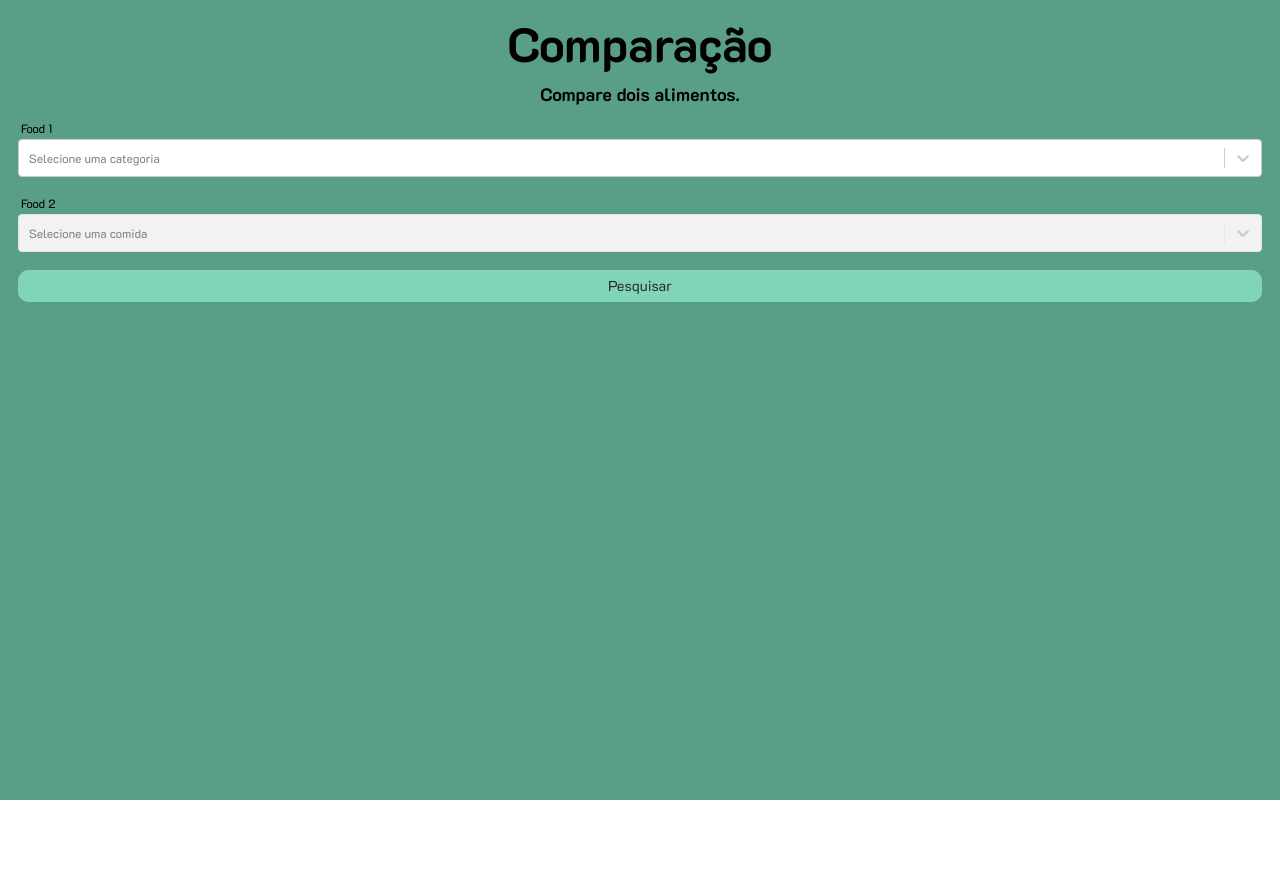
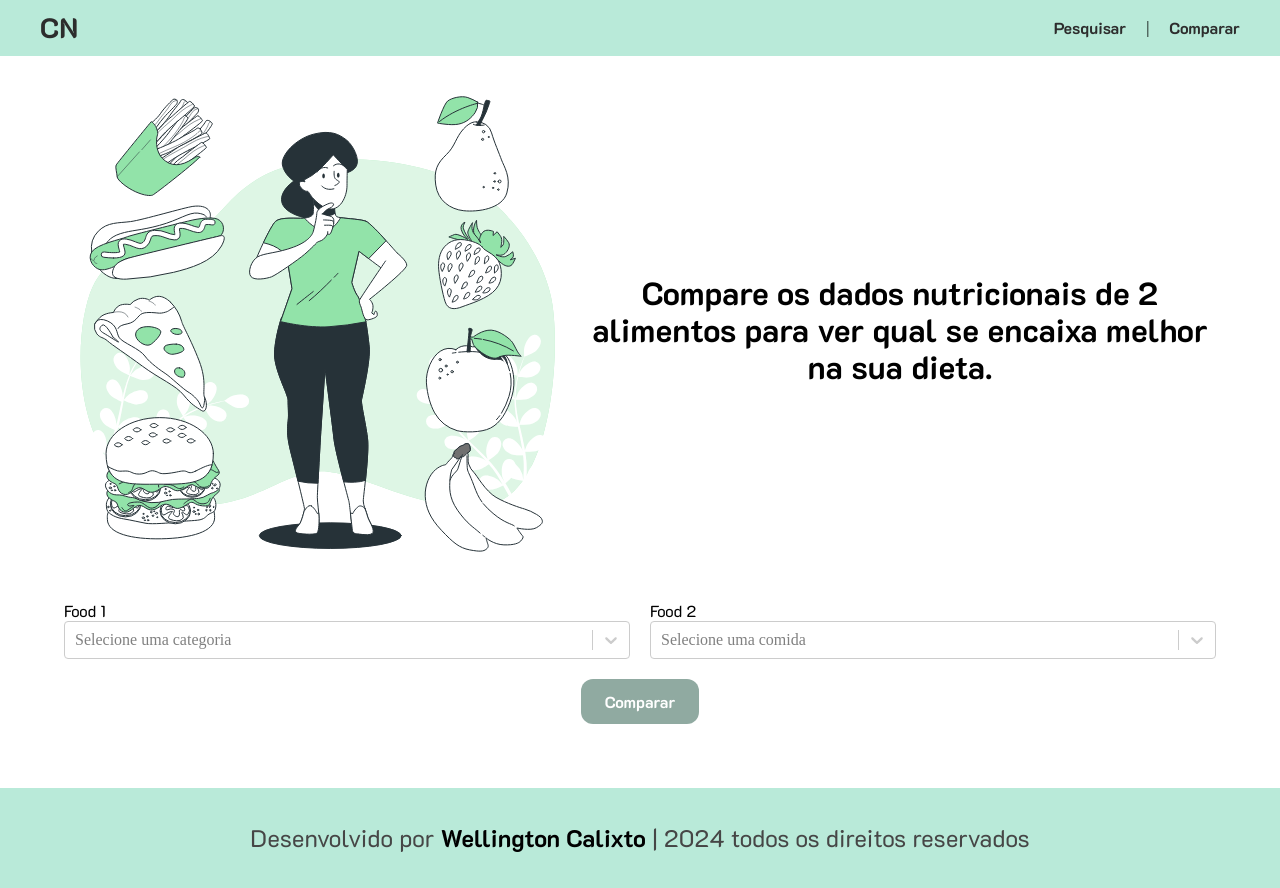
Before and after one commit to wellingtoncalixto/alimentos-comparador, a React (Vite) app: page /comparison in a window 1280 px wide. Before the commit the page ends 800 px from the top, so only its background shows below. Built offline with nearby package versions, Linux system fonts and the light colour scheme; no server answers.

Commit message:
Criação da tela de comparison e ajustes no footer

```diff
--- a/css/css-reset.css
+++ b/css/css-reset.css
@@ -11,7 +11,7 @@
 }
 
 html {
-  font-size: 12px;
+  font-size: 16px;
 }
 
 html::-webkit-scrollbar {
--- a/src/components/footer/FooterComponent.module.css
+++ b/src/components/footer/FooterComponent.module.css
@@ -1,5 +1,5 @@
 footer {
-  height: var(--global-space-200);
+  height: var(--global-space-100);
   width: 100%;
   display: flex;
   justify-content: center;
@@ -7,6 +7,7 @@ footer {
   background-color: var(--global-color-g1);
   position: relative;
   bottom: 0;
+  padding: var(--global-space-12) var(--global-space-24);
 }
 
 .footerMessage {
@@ -15,10 +16,6 @@ footer {
   text-align: center;
 }
 
-.footerMessage span {
-  white-space: nowrap;
-}
-
 .boldMessage {
   color: var(--global-color-black);
   font-weight: var(--font-weight-bold);
--- a/src/pages/comparison/Comparison.jsx
+++ b/src/pages/comparison/Comparison.jsx
@@ -1,9 +1,13 @@
 import React from "react";
 import style from "./Comparison.module.css";
 import ComparisonSvg from "../../assets/comparison-icon.svg?react";
+import OptionsSvg from "../../assets/options.svg?react";
 
 import api from "../../api/Api";
 import Select from "react-select";
+import FooterComponent from "../../components/footer/FooterComponent";
+import TableComponent from "../../components/table/TableComponent";
+import HeaderComponent from "../../components/header/HeaderComponent";
 
 const Comparison = () => {
   const [foodsOptions, setFoodsOptions] = React.useState([]);
@@ -48,12 +52,18 @@ const Comparison = () => {
 
   if (loading) return <h1>Carregando...</h1>;
   return (
+    <>
+      <HeaderComponent />
       <section className={style.comparisonSection}>
-      <h1 className={`${style.comparisonTitle} display-1`}>Comparação</h1>
+        <OptionsSvg className={style.comparisonSvgOption} />
         <h2 className={`${style.comparisonSubTitle} heading-3`}>
-        Compare dois alimentos.
+          Compare os dados nutricionais de 2 alimentos para ver qual se encaixa
+          melhor na sua dieta.
         </h2>
-      <form className={style.comparisonForm} onSubmit={(e) => handleSubmit(e)}>
+        <form
+          className={style.comparisonForm}
+          onSubmit={(e) => handleSubmit(e)}
+        >
           <div
             className={`${style.comparisonSelectContainer} ${style.comparisonSelectCategoria}`}
           >
@@ -64,7 +74,6 @@ const Comparison = () => {
               Food 1
             </label>
             <Select
-            className={`${style.comparisonSelect} label-1`}
               id="categoriaSelect"
               name="categoriaSelect"
               placeholder="Selecione uma categoria"
@@ -82,13 +91,11 @@ const Comparison = () => {
               Food 2
             </label>
             <Select
-            className={`${style.comparisonSelect} label-1`}
               id="foodSelect"
               name="foodSelect"
               options={foodsOptions}
               placeholder="Selecione uma comida"
               onChange={(choice) => setFood2Selected(choice.value)}
-            isDisabled={foodsOptions.length === 0 ? true : false}
             />
           </div>
           <button
@@ -96,107 +103,32 @@ const Comparison = () => {
             type="submit"
             disabled={!food1Selected && !food2Selected ? true : false}
           >
-          Pesquisar
+            Comparar
           </button>
         </form>
         {foodData1 && foodData2 && (
-        <div className={style.comparisonTableContainer}>
-          <table>
-            <tr>
-              <th
-                className={`${style.comparisonTableTitle} label-1`}
-                colSpan={"2"}
-              >
-                {foodData1.name}
-              </th>
-            </tr>
-            <tr>
-              <th></th>
-              <th className={`${style.data} label-1`}>100 g</th>
-            </tr>
-            <tr>
-              <td className="label-1">Valor Energético (Kcal)</td>
-              <td className={`${style.data} label-1`}>
-                {foodData1.nutrients.kcal || "0"}
-              </td>
-            </tr>
-            <tr>
-              <td className="label-1">Carboidratos (g)</td>
-              <td className={`${style.data} label-1`}>
-                {foodData1.nutrients.carbohydrates || "0"}
-              </td>
-            </tr>
-            <tr>
-              <td className="label-1">Proteínas (g)</td>
-              <td className={`${style.data} label-1`}>
-                {foodData1.nutrients.protein || "0"}
-              </td>
-            </tr>
-            <tr>
-              <td className="label-1">Fibras alimentares (g)</td>
-              <td className={`${style.data} label-1`}>
-                {foodData1.nutrients.dietaryFiber || "0"}
-              </td>
-            </tr>
-            <tr>
-              <td className="label-1">Sódio (mg)</td>
-              <td className={`${style.data} label-1`}>
-                {foodData1.nutrients.sodium || "0"}
-              </td>
-            </tr>
-          </table>
-          <ComparisonSvg className={style.comparisonIcon} />
-          <table>
-            <tr>
-              <th
-                className={`${style.comparisonTableTitle} label-1`}
-                colSpan={"2"}
-              >
-                {foodData2.name}
-              </th>
-            </tr>
-            <tr>
-              <th></th>
-              <th className={`${style.data} label-1`}>100 g</th>
-            </tr>
-            <tr>
-              <td className="label-1">Valor Energético (Kcal)</td>
-              <td className={`${style.data} label-1`}>
-                {foodData2.nutrients.kcal || "0"}
-              </td>
-            </tr>
-            <tr>
-              <td className="label-1">Carboidratos (g)</td>
-              <td className={`${style.data} label-1`}>
-                {foodData2.nutrients.carbohydrates || "0"}
-              </td>
-            </tr>
-            <tr>
-              <td className="label-1">Proteínas (g)</td>
-              <td className={`${style.data} label-1`}>
-                {foodData2.nutrients.protein || "0"}
-              </td>
-            </tr>
-            <tr>
-              <td className="label-1">Fibras alimentares (g)</td>
-              <td className={`${style.data} label-1`}>
-                {foodData2.nutrients.dietaryFiber || "0"}
-              </td>
-            </tr>
-            <tr>
-              <td className="label-1">Sódio (mg)</td>
-              <td className={`${style.data} label-1`}>
-                {foodData2.nutrients.sodium || "0"}
-              </td>
-            </tr>
-          </table>
-          <p className="label-1">
+          <>
+            <span className={style.comparisonDiviser}></span>
+            <div className={style.comparisonResultContainer}>
+              <TableComponent
+                data={foodData1}
+                className={style.comparisonTable1}
+              />
+              <ComparisonSvg className={style.comparisonSvgIcon} />
+              <TableComponent
+                data={foodData2}
+                className={style.comparisonTable2}
+              />
+              <p className={`${style.resultMessage} label-1`}>
                 Obs: Todos os dados são referente a quarta edição da tabela TACO
                 (Tabela Brasileira de Composição de Alimentos)
               </p>
             </div>
+          </>
         )}
       </section>
+      <FooterComponent />
+    </>
   );
 };
 
--- a/src/pages/comparison/Comparison.module.css
+++ b/src/pages/comparison/Comparison.module.css
@@ -1,66 +1,171 @@
 .comparisonSection {
-  width: 100vw;
-  min-height: 100vh;
+  width: 100%;
+  min-height: calc(100vh - var(--global-space-100));
   max-height: max-content;
   display: flex;
   flex-direction: column;
   gap: var(--global-space-20);
   padding: var(--global-space-24);
-  background-color: var(--global-color-g6);
+  position: relative;
+  background-color: var(--global-color-white);
 }
 
-.comparisonTitle {
-  text-align: center;
+.comparisonSvgOption {
+  width: 100%;
+  height: 250px;
 }
 
 .comparisonSubTitle {
   text-align: center;
 }
 
-.comparisonTableTitle {
-  font-size: 130%;
-}
-
 .comparisonForm {
   display: flex;
   flex-direction: column;
-  gap: var(--global-space-24);
-}
-
-.comparisonSelectContainer {
-  display: flex;
-  flex-direction: column;
-  justify-content: center;
-}
-
-.comparisonSelectLabel {
-  margin-bottom: var(--global-space-04);
-  margin-left: var(--global-space-04);
+  gap: var(--global-space-20);
 }
 
 .comparisonFormButton {
-  border: none;
-  cursor: pointer;
-  height: 32px;
-  background-color: var(--global-color-g4);
+  border: 0;
+  background-color: var(--global-color-g7);
+  width: max-content;
+  height: max-content;
+  padding: var(--global-space-12) var(--global-space-24);
   border-radius: var(--global-space-12);
-  color: var(--global-color-c2);
-  font-size: 120%;
-  transition: background-color 0.3s;
+  color: var(--global-color-white);
+  margin: 0 auto;
+  font-weight: var(--font-weight-bold);
 }
 
-.comparisonFormButton:hover {
-  background-color: var(--global-color-g1);
+.comparisonFormButton:hover:not(:disabled) {
+  background-color: var(--global-color-g5);
+  color: var(--global-color-c3);
 }
 
-.comparisonTableContainer {
+.comparisonFormButton:disabled {
+  opacity: 0.5;
+  cursor: not-allowed;
+}
+
+.comparisonDiviser {
+  height: 2px;
+  width: 100%;
+  background-color: var(--global-color-g6);
+}
+
+.comparisonResultContainer {
   display: flex;
   flex-direction: column;
-  justify-content: center;
-  align-items: center;
-  gap: var(--global-space-40);
+  gap: var(--global-space-20);
 }
 
-.comparisonIcon {
+.comparisonSvgIcon {
   transform: rotate(-45deg);
+  margin: 0 auto;
 }
+
+.comparisonSvgIcon path {
+  stroke: var(--global-color-g7);
+}
+
+.resultMessage {
+  align-self: center;
+  text-align: center;
+
+  margin-top: var(--global-space-20);
+}
+
+@media screen and (min-width: 768px) {
+  .comparisonSection {
+    display: grid;
+    grid-template-areas:
+      "img subTitle"
+      "form form"
+      "line line"
+      "result result";
+    grid-template-rows: repeat(3, max-content) 1fr;
+  }
+
+  .comparisonSubTitle {
+    grid-area: subTitle;
+    align-self: center;
+  }
+
+  .comparisonSvgOption {
+    grid-area: img;
+  }
+
+  .comparisonForm {
+    grid-area: form;
+    display: grid;
+    grid-template-columns: 1fr 1fr;
+    grid-template-rows: max-content max-content;
+  }
+
+  .comparisonFormButton {
+    grid-column: 1/3;
+  }
+
+  .comparisonDiviser {
+    grid-area: line;
+  }
+
+  .comparisonResultContainer {
+    grid-area: result;
+    display: grid;
+    height: 100%;
+    grid-template-areas:
+      "table1 svgIcon table2"
+      "text text text";
+    grid-template-rows: repeat(2, max-content);
+    align-items: center;
+    align-content: center;
+  }
+
+  .comparisonTable1 {
+    grid-area: table1;
+  }
+
+  .comparisonTable2 {
+    grid-area: table2;
+  }
+
+  .comparisonSvgIcon {
+    grid-area: svgIcon;
+    transform: rotate(45deg);
+    height: var(--global-space-60);
+    width: var(--global-space-60);
+  }
+
+  .resultMessage {
+    grid-area: text;
+  }
+}
+
+@media screen and (min-width: 992px) {
+  .comparisonSection {
+    display: grid;
+    grid-template-areas:
+      "img img subTitle"
+      "form form form"
+      "line line line"
+      "result result result";
+  }
+
+  .comparisonSubTitle {
+    font-size: 200%;
+  }
+
+  .comparisonSvgOption {
+    grid-area: img;
+    width: 100%;
+    height: 500px;
+  }
+}
+
+@media screen and (min-width: 1200px) {
+  .comparisonSection {
+    max-width: 1200px;
+    margin: 0 auto;
+  }
+}
```
Also changed, not shown: src/assets/options.svg (added). Lines whose indentation alone changed are shown as unchanged.
